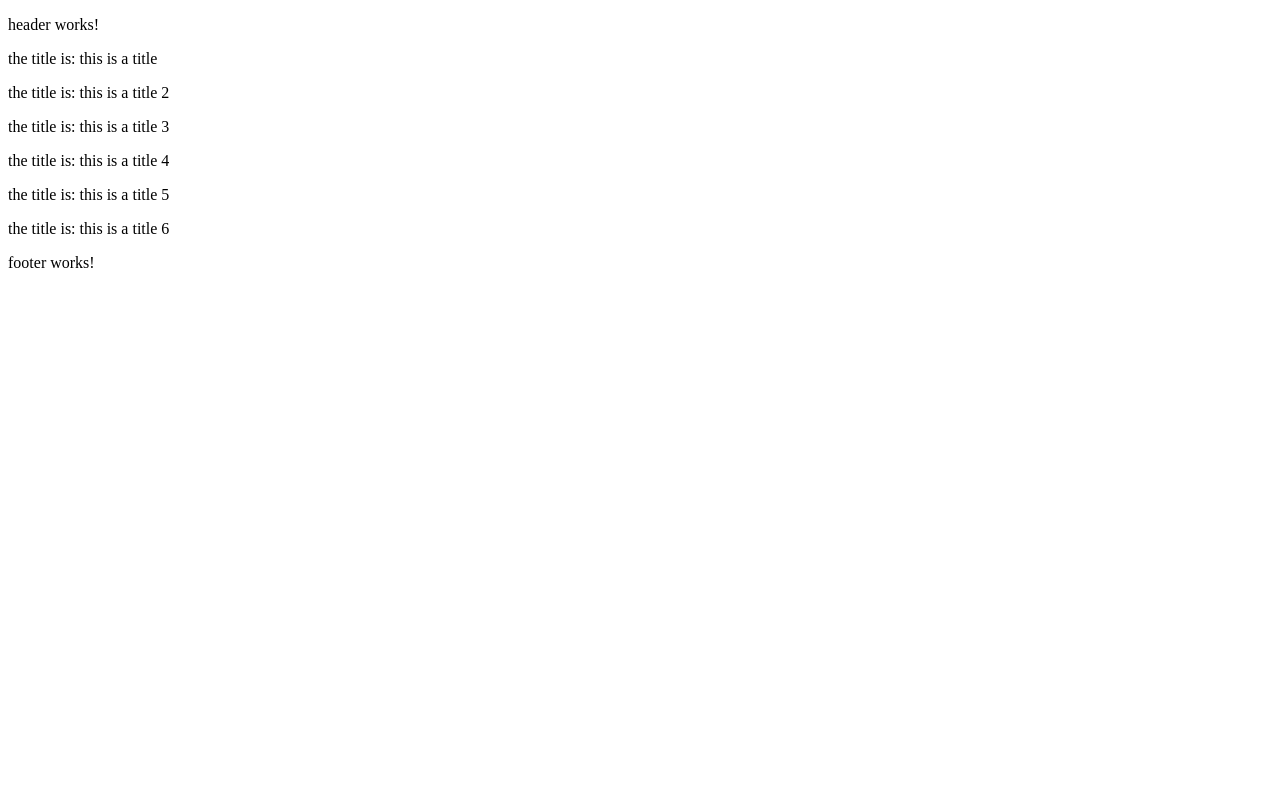
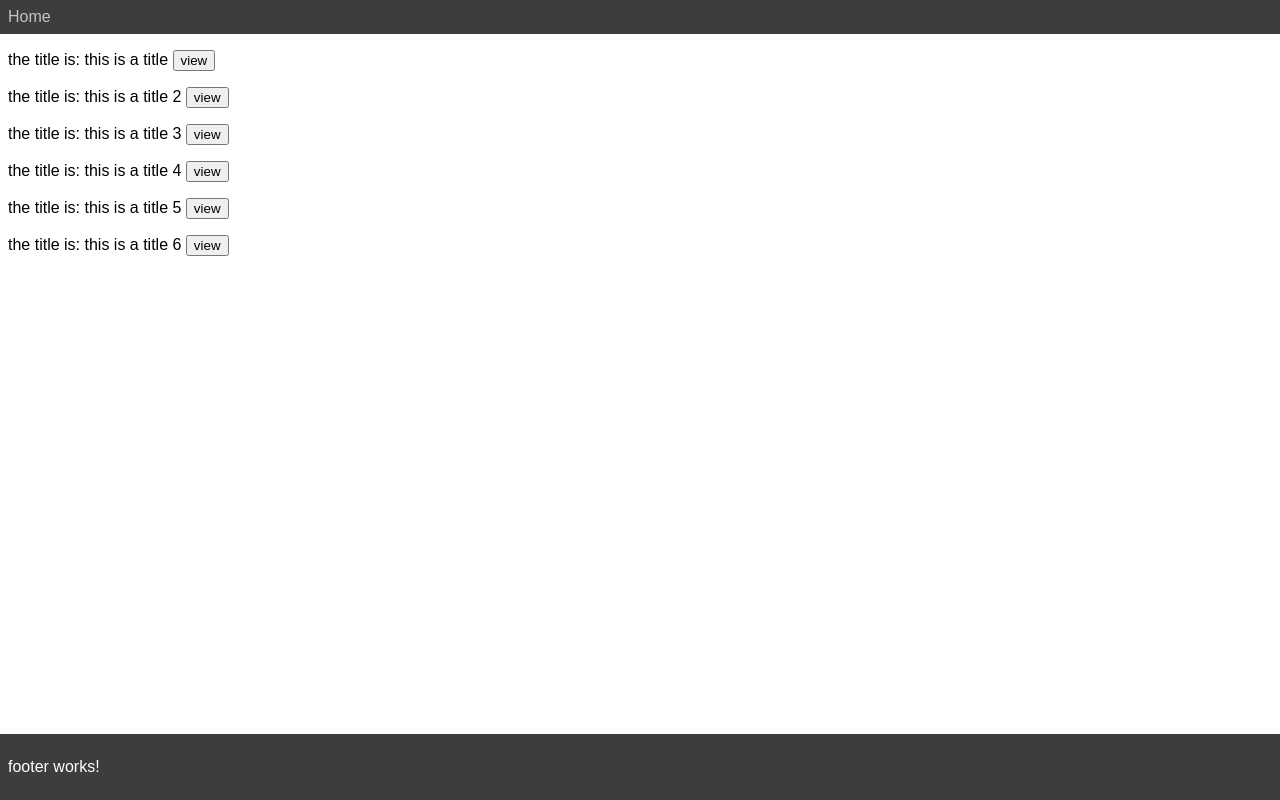
Before and after one commit to Adrien-Ray/client_portfolio_Angular2023, an Angular app: page / in a window 1280 px wide. Built offline with nearby package versions, Linux system fonts and the light colour scheme.

Commit message:
end journey

```diff
--- a/src/app/app-routing.module.ts
+++ b/src/app/app-routing.module.ts
@@ -1,11 +1,16 @@
 import { NgModule } from '@angular/core';
 import { PageLandingComponent } from './page-landing/page-landing.component';
+import { PageSingleProjectComponent } from "./page-single-project/page-single-project.component";
 import { RouterModule, Routes } from "@angular/router";
 
 const routes: Routes = [
   {
     path: '',
     component: PageLandingComponent
+  },
+  {
+    path: 'singleproject/:id',
+    component: PageSingleProjectComponent
   }
 ];
 
--- a/src/app/app.module.ts
+++ b/src/app/app.module.ts
@@ -8,6 +8,7 @@ import { PageLandingComponent } from './page-landing/page-landing.component';
 
 import { AppRoutingModule } from "./app-routing.module";
 import { ProjectCardComponent } from './project-card/project-card.component';
+import { PageSingleProjectComponent } from './page-single-project/page-single-project.component';
 
 @NgModule({
   declarations: [
@@ -15,7 +16,8 @@ import { ProjectCardComponent } from './project-card/project-card.component';
     HeaderComponent,
     FooterComponent,
     PageLandingComponent,
-    ProjectCardComponent
+    ProjectCardComponent,
+    PageSingleProjectComponent
   ],
   imports: [
     BrowserModule,
--- a/src/app/footer/footer.component.html
+++ b/src/app/footer/footer.component.html
@@ -1 +1,3 @@
-<p>footer works!</p>
+<footer>
+    <p>footer works!</p>
+</footer>
--- a/src/app/footer/footer.component.scss
+++ b/src/app/footer/footer.component.scss
@@ -0,0 +1,6 @@
+footer {
+    background-color: rgb(61, 61, 61);
+    padding: .5em;
+    color: white;
+    margin-top: auto;
+}
--- a/src/app/header/header.component.html
+++ b/src/app/header/header.component.html
@@ -1 +1,5 @@
-<p>header works!</p>
+<header>
+    <nav>
+        <a routerLink="" routerLinkActive="active" [routerLinkActiveOptions]="{ exact: true }">Home</a>
+    </nav>
+</header>
--- a/src/app/header/header.component.scss
+++ b/src/app/header/header.component.scss
@@ -0,0 +1,13 @@
+header {
+    background-color: rgb(61, 61, 61);
+    padding: .5em;
+    nav {
+        a {
+            text-decoration: none;
+            color: white;
+            &.active {
+                color: rgb(196, 196, 196);
+            }
+        }
+    }
+}
--- /dev/null
+++ b/src/app/page-single-project/page-single-project.component.html
@@ -0,0 +1 @@
+<p>page-single-project works!</p>
--- a/src/app/project-card/project-card.component.html
+++ b/src/app/project-card/project-card.component.html
@@ -1 +1 @@
-<p>the title is: {{project.title}}</p>
+<p>the title is: {{project.title}} <button (click)="onViewProject()">view</button></p>
--- a/src/app/project-card/project-card.component.ts
+++ b/src/app/project-card/project-card.component.ts
@@ -1,5 +1,6 @@
 import { Component, OnInit, Input } from '@angular/core';
 import { Project } from '../models/project.model';
+import { Router } from '@angular/router';
 
 @Component({
   selector: 'app-project-card',
@@ -8,5 +9,9 @@ import { Project } from '../models/project.model';
 })
 export class ProjectCardComponent implements OnInit {
   @Input() project!: Project;
+  constructor(private router: Router) {}
   ngOnInit() {}
+  onViewProject() {
+    this.router.navigateByUrl(`singleproject/${this.project.id}`);
+  }
 }
--- a/src/styles.scss
+++ b/src/styles.scss
@@ -1 +1,19 @@
 /* You can add global styles to this file, and also import other style files */
+
+body {
+    font-family: Arial, Helvetica, sans-serif;
+    margin: 0;
+    app-root {
+        display: flex;
+        flex-direction: column;
+        min-height: 100vh;
+        justify-content: space-between;
+        router-outlet {
+            display: none;
+        }
+        >:nth-child(3) {
+            margin-bottom: auto;
+            padding: 0 .5rem;
+        }
+    }
+}
```
Also changed, not shown: src/app/page-single-project/page-single-project.component.ts (added, +12 -0 lines), src/app/page-single-project/page-single-project.component.scss (added).
